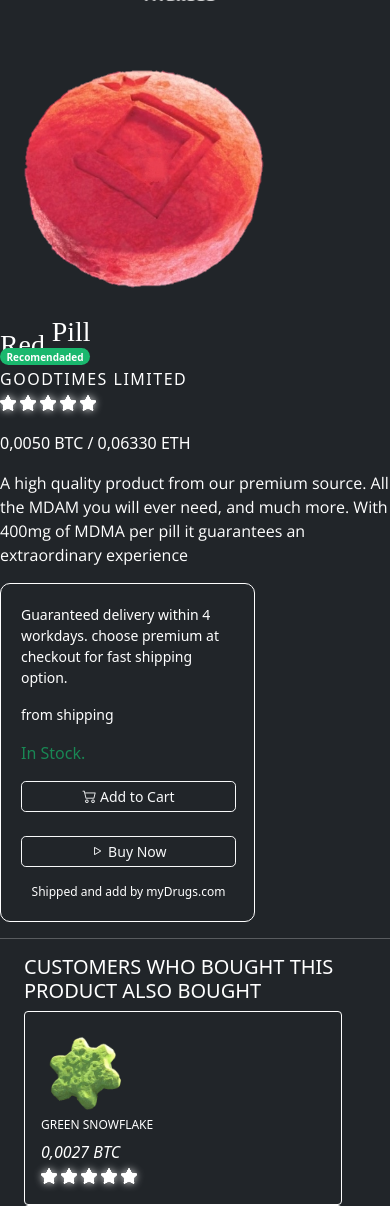
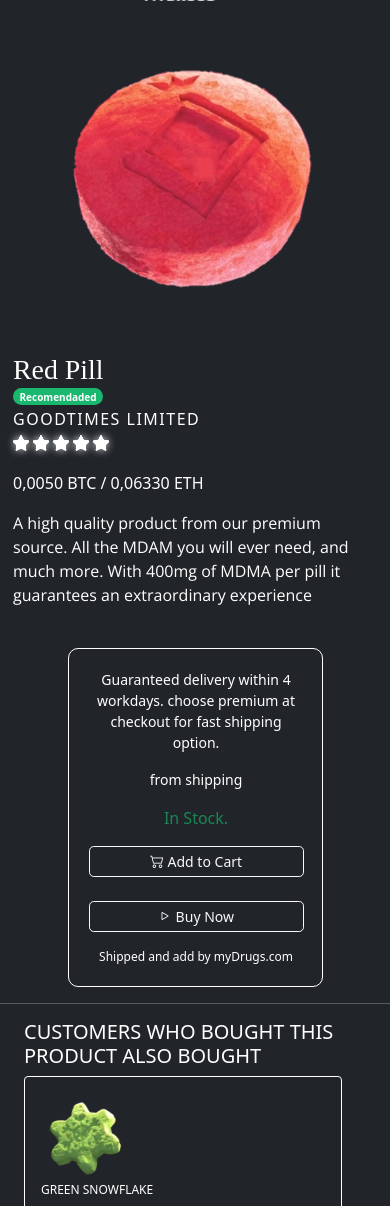
Before and after one commit to Kleitomberg/mydrugs, a Django app: page /produto/ in a window 390 px wide. Shown: the part 77-1283 px from the top of the page. Run offline with Django 4.2, Linux system fonts and the light colour scheme; some libraries are stand-ins or nearby versions; some web fonts are replaced.

Commit message:
responsividade

```diff
--- a/core/static/css/style.css
+++ b/core/static/css/style.css
@@ -249,3 +249,40 @@ div#navbarNav {
         height: 4vh;
 
     }
+
+
+    /* Responsividade*/
+
+    @media (min-width: 200px) and (max-width: 425px) {
+
+        div.h1 {
+            width: 35% !important;
+            /* margin-bottom: -19px; */
+            padding: 0;
+        }
+
+        h1.productitle {
+            font-family: Panton;
+            margin-bottom: 15px !important;
+        }
+
+
+        h1.productitle span {
+            /* position: relative; */
+            top: 0 !important;
+        }
+
+        .col-md-4.imagem {
+            text-align-last: center;
+        }
+
+        .cartadd {
+            text-align: -webkit-center;
+        }
+
+        .col-md-4.detalhes {
+            padding: 25px;
+        }
+
+
+    }
```
Also changed, not shown: core/static/img/gith/myd.png (added), core/static/img/gith/slide.gif (added).
